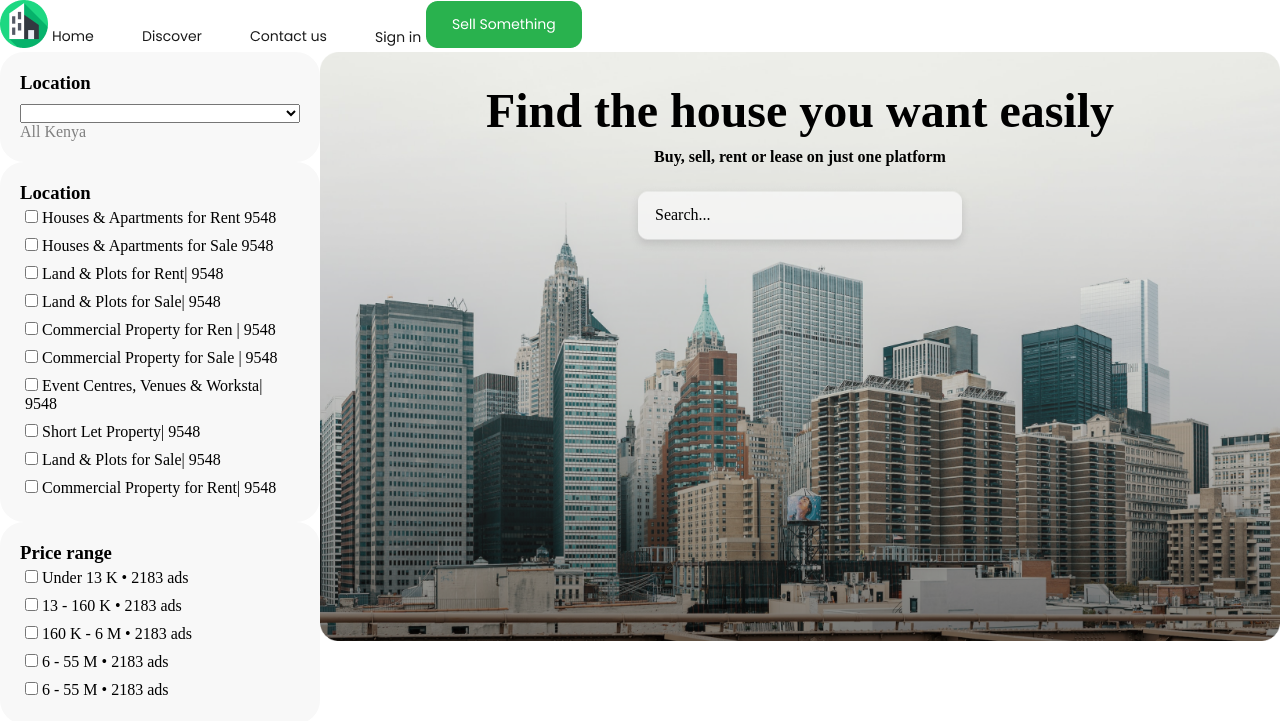
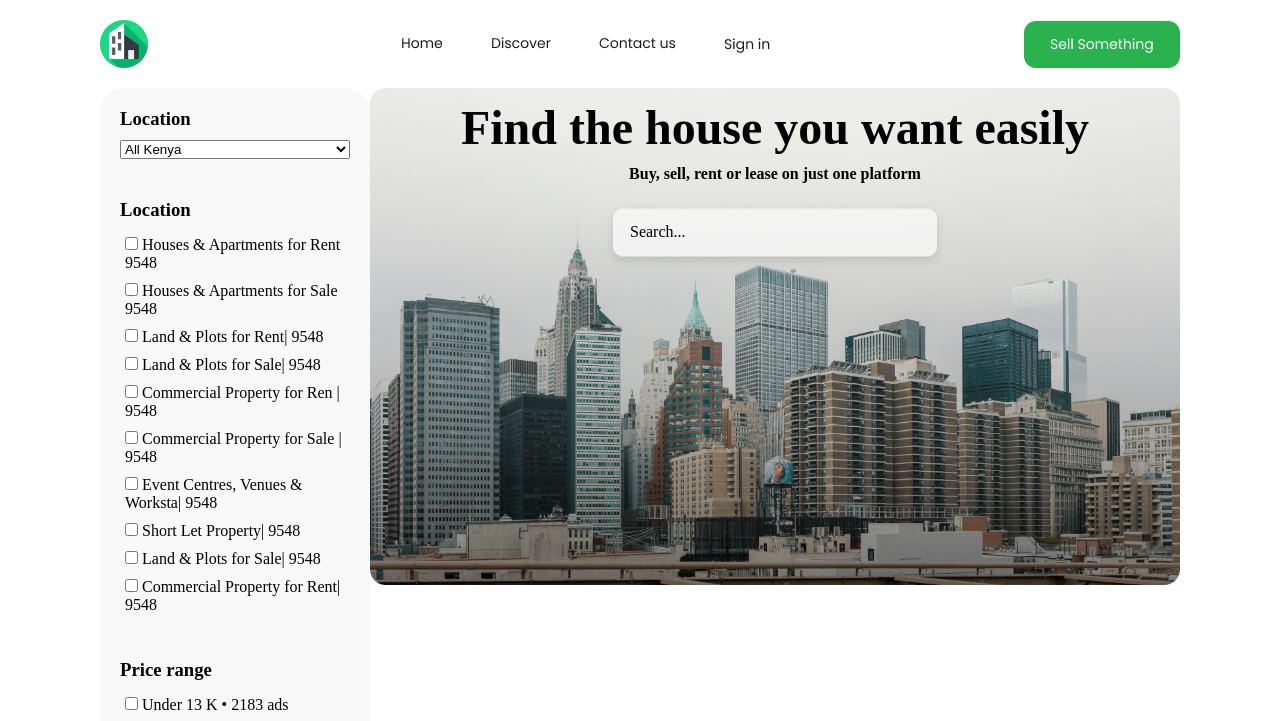
Before and after one commit to Nia1403/Lesson12, a plain HTML site: page index.html in a window 1280 px wide. Shown: the top 721 px of the page. Drawn offline with Linux system fonts and the light colour scheme.

Commit message:
done for today

```diff
--- a/index.html
+++ b/index.html
@@ -9,16 +9,11 @@
 
 <body>
     <header>
-        <div class="container">
-            <a href="index.html">
+        <div class="container headerClass">
             <img src="src/images/p1/logo.png" alt="logo here">
-            </a>
-            <a href="index.html">
             <img src="src/images/p1/HeaderText.png" alt="header pic ">
-            </a>
-            <a href="index.html">
             <img src="src/images/p1/headerPic.png" alt="">
-            </a>
+
         </div>
     </header>
 
@@ -26,12 +21,13 @@
         <div class="container main">
 
             <div class="box item-1">
-
+                <div class="checkbosbackground">
                     <div class="form-row">
                         <h3>Location</h3>
-                    <label for="userLocation"></label>
-                    <select name="userLocation" id="userLocation"></select>
-                    <option value="" selected disabled>All Kenya</option>
+                        <!-- <label for="userLocation"></label> -->
+                        <select name="userLocation" id="userLocation">
+                        <option value="AllKenya">All Kenya</option>
+                    </select>
                     </div>
 
 
@@ -101,6 +97,8 @@
                             <input type="checkbox" name="Price-range" id="Price-range" />
                             6 - 55 M • 2183 ads
                         </label>
+                    </div>
+
                 </div>
 
             </div>
--- a/src/css/style.css
+++ b/src/css/style.css
@@ -82,29 +82,58 @@ img{
     grid-area: jjj;
 }
 
+header{
+    margin: 30px;
+}
 
+.headerClass{
+    display: flex;
+    align-items: center;
+    justify-content: space-between;
+}
+
+section, header{
+    margin: 20px 100px;
+}
 
 /* ab hier box Item-1 */
 
 .box .item-1{
+    /* width: auto;
+    height: auto; */
     display: flex;
     align-items: center;
     flex-direction: column;
     justify-content: center;
 }
 
+.checkbosbackground{
+    background-color: #F8F8F8;
+    border-radius: 24px;
+}
+
+
 .form-row{
     display: flex;
     flex-direction: column;
     justify-content: flex-start;
-    background-color: #F8F8F8;
-    border-radius: 24px;
     padding: 20px;
 }
+
+
+input [type="checkbox"]{
+    accent-color: green;
+}
+
 
 .form-row label{
     padding: 5px;
 }
+
+.form-row h3{
+    padding-bottom: 10px;
+}
+
 
 
 /* ab hier box Item-2 */
```
Also changed, not shown: src/images/p1/suche.png (added). Lines whose indentation alone changed are shown as unchanged.
